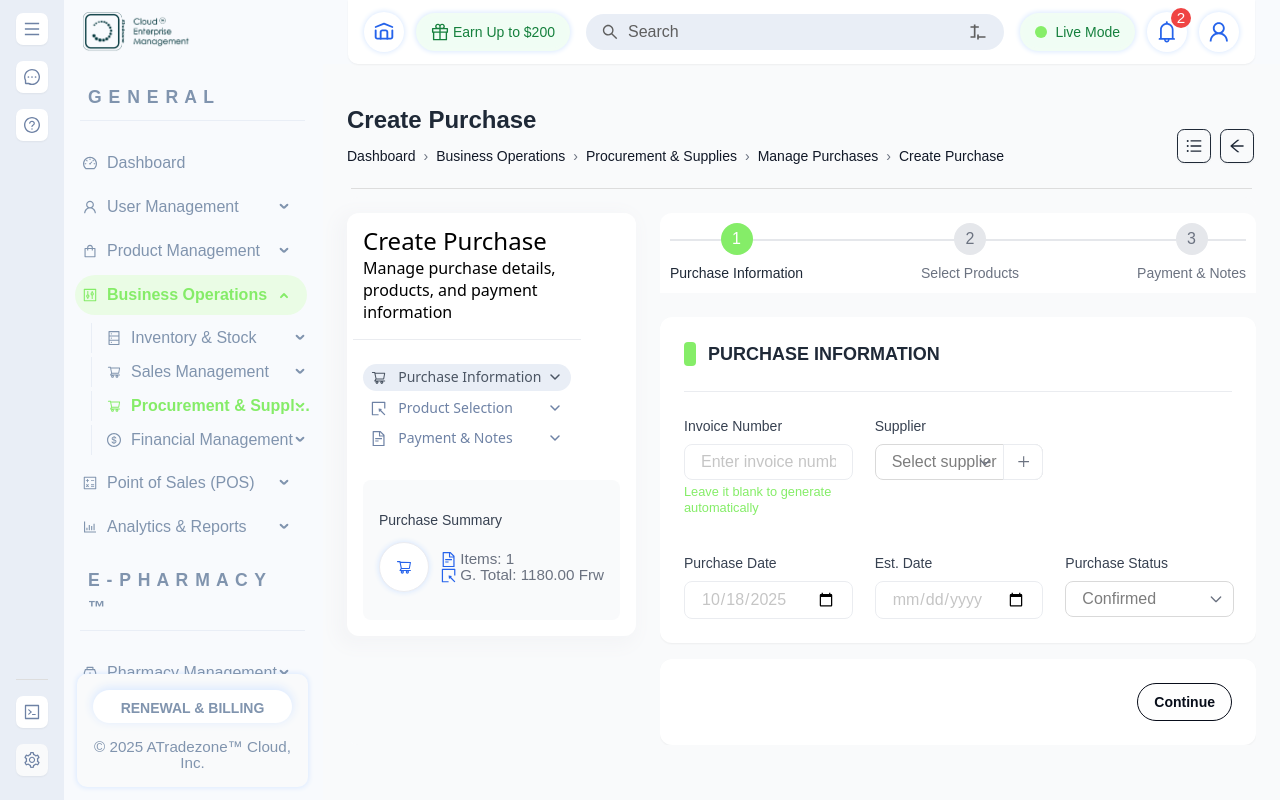
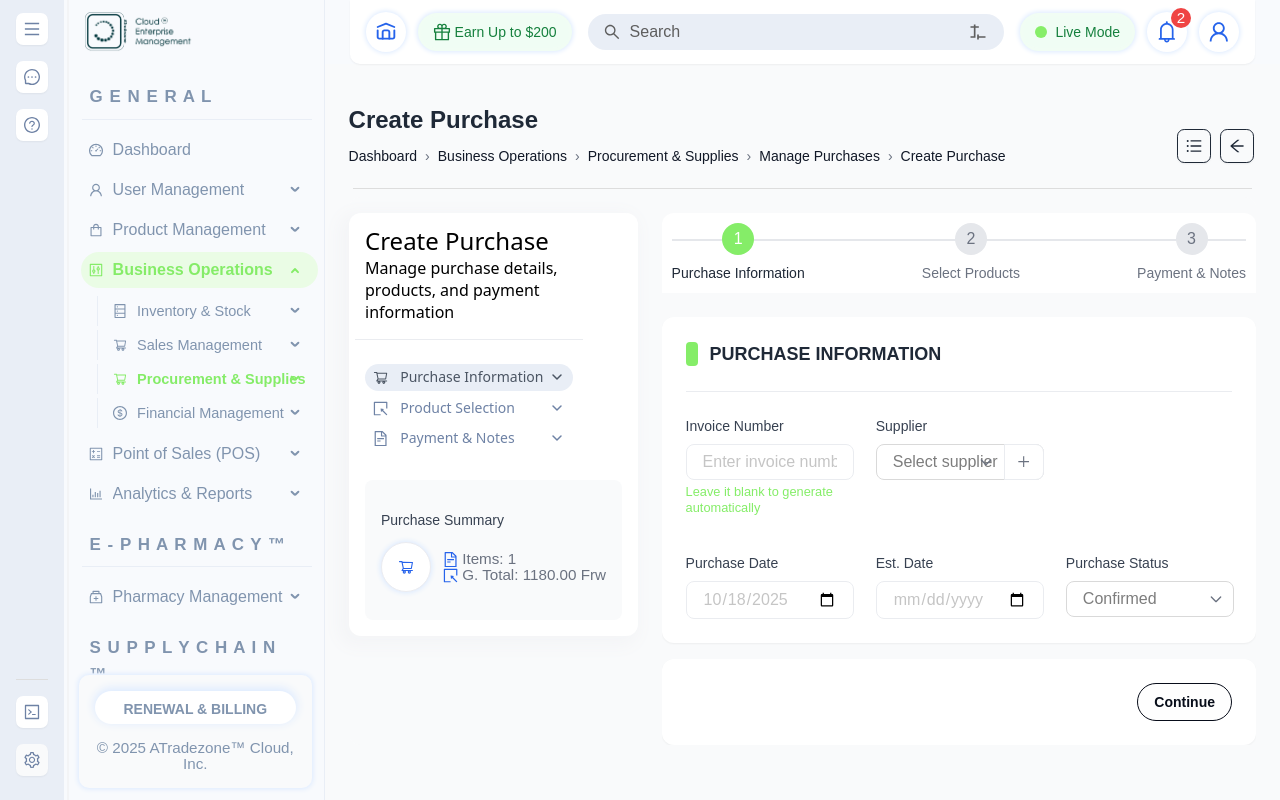
Before and after one commit to ATradezone/atradezone-frontend, a Next.js app: page /dashboard/business-operations/procurement-supplies/manage-purchases/create in a window 1280 px wide. Built offline with nearby package versions, Linux system fonts and the light colour scheme; a web font is replaced by a local one; what @ant-design/nextjs-registry would draw is missing.

Commit message:
Fix Column2 right margin and scrollbar issues

```diff
--- a/src/components/layout/Column2.tsx
+++ b/src/components/layout/Column2.tsx
@@ -308,7 +308,13 @@ const Column2 = () => {
 
   return (
     <div
-      className="w-64 bg-[#F8FAFD] border-r border-[#EAECF0] sticky top-0 h-screen flex flex-col"
+      className="w-64 bg-[#F8FAFD] sticky top-0 h-screen flex flex-col"
+      style={{
+        borderRight: '1px solid #e9eef6',
+        boxSizing: 'border-box',
+        marginLeft: '0.1rem',
+        paddingRight: '0.1rem',
+      }}
     >
       <div className="flex-shrink-0" style={{ minHeight: '4rem', paddingLeft: '1rem' }}>
         <div className="flex items-center h-full cursor-pointer" onClick={() => router.push('/dashboard')}>
@@ -334,9 +340,10 @@ const Column2 = () => {
             backgroundColor: 'transparent',
             border: 'none',
             paddingLeft: '0.5rem',
-            paddingRight: '0.5rem',
+            paddingRight: '0.0rem',
             width: '100%',
             boxSizing: 'border-box',
+            overflowX: 'hidden',
           }}
         />
       </div>
@@ -345,8 +352,8 @@ const Column2 = () => {
         borderRadius: '10px',
         boxShadow: 'rgb(220, 234, 255) 0px 0px 5px 1px',
         marginLeft: '10px',
-        marginRight: '15px',
-        marginBottom: '13px'
+        marginRight: '10px',
+        marginBottom: '12px'
       }}>
         <button
           className={`w-full py-2 px-6 rounded-full font-bold text-center transition-all duration-300 text-sm ${
@@ -372,7 +379,7 @@ const Column2 = () => {
         <div className="mt-4 text-center text-xs" style={{ color: '#8094AE' }}>
           <span
             className="cursor-pointer hover:underline"
-            onClick={() => router.push('https://www.atradezone.ca')}
+            onClick={() => router.push('https://www.atradezone.ca  ')}
             style={{ color: '#8094AE', textDecoration: 'none' }}
           >
             © {new Date().getFullYear()} ATradezone™ Cloud, Inc.
@@ -392,11 +399,16 @@ const Column2 = () => {
           border-radius: 9999px !important;
           margin-bottom: 4px !important;
           padding-left: 8px !important;
-          padding-right: 8px !important;
+          padding-right: 12px !important;
           color: #8094AE !important;
           font-weight: normal !important;
           font-size: medium !important;
-          margin-left: 0 !important;
+          height: 36px !important;
+          line-height: 36px !important;
+          display: flex !important;
+          align-items: center !important;
+          position: relative !important;
+          min-width: 200px !important;
         }
 
         .custom-menu .ant-menu-item:hover,
@@ -423,18 +435,23 @@ const Column2 = () => {
 
         .custom-menu .ant-menu-sub {
           background-color: transparent !important;
+          padding-right: 16.3px !important;
+          border: 0 !important;
+          border-radius: 0 !important;
+          box-shadow: none !important;
         }
 
         /* Level 2: first submenu items */
         .custom-menu .ant-menu-sub > .ant-menu-item,
         .custom-menu .ant-menu-sub > .ant-menu-submenu > .ant-menu-submenu-title {
-          margin-left: 16px !important;
+          margin-left: 20.5px !important;
           padding-left: 15px !important;
           border-left: 1px solid #e9eef6 !important;
           border-radius: 0 !important;
           background-color: transparent !important;
           height: 30px !important;
           line-height: 30px !important;
+          font-size: 14.5px !important;
         }
 
         .custom-menu .ant-menu-sub > .ant-menu-item:hover,
@@ -451,10 +468,10 @@ const Column2 = () => {
         /* Level 3: nested inside submenu */
         .custom-menu .ant-menu-sub .ant-menu-sub .ant-menu-item,
         .custom-menu .ant-menu-sub .ant-menu-sub .ant-menu-submenu-title {
-          margin-left: 39px !important;
+          margin-left: 43.5px !important;
           padding-left: 17px !important;
           border-left: 1px solid #e9eef6 !important;
-          font-size: 15px !important;
+          font-size: 14px !important;
           color: #8094AE !important;
           border-radius: 0 !important;
           height: 30px !important;
@@ -477,7 +494,7 @@ const Column2 = () => {
           border-bottom: 1px solid #e9eef6 !important;
           padding-bottom: 8px !important;
           margin: 12px 10px 22px 5px !important;
-          font-size: 1.1rem !important;
+          font-size: 1.06rem !important;
           text-transform: uppercase !important;
           font-weight: bold !important;
           padding-left: 0.5rem !important;
--- a/src/components/ui/AutoCompleteSelect.tsx
+++ b/src/components/ui/AutoCompleteSelect.tsx
@@ -26,6 +26,7 @@ interface AutoCompleteSelectProps {
     onClick: () => void;
   };
   swapActionButtonPosition?: boolean; // New prop to control positioning
+  showClearButton?: boolean; // New prop to show/hide clear button
 }
 
 const AutoCompleteSelect = ({
@@ -43,7 +44,8 @@ const AutoCompleteSelect = ({
   placeholder = 'Select an option...',
   prefix,
   actionButton,
-  swapActionButtonPosition = false // Default to false to maintain existing behavior
+  swapActionButtonPosition = false, // Default to false to maintain existing behavior
+  showClearButton = false // Default to false to maintain existing behavior
 }: AutoCompleteSelectProps) => {
   const [isOpen, setIsOpen] = useState(false);
   const [isFocused, setIsFocused] = useState(false);
@@ -195,6 +197,20 @@ const AutoCompleteSelect = ({
     }
   };
 
+  const handleClear = () => {
+    setInputValue('');
+    if (onChange) {
+      onChange('');
+    }
+    // Focus the input after clearing
+    setTimeout(() => {
+      const input = wrapperRef.current?.querySelector('input');
+      if (input) {
+        input.focus();
+      }
+    }, 0);
+  };
+
   const scrollToOption = (index: number) => {
     if (optionRefs.current[index]) {
       optionRefs.current[index].scrollIntoView({
@@ -249,6 +265,19 @@ const AutoCompleteSelect = ({
             borderRadius: '8px'
           }}
         />
+        {/* Clear button - only show when there's a value and showClearButton is true */}
+        {showClearButton && inputValue && (
+          <button
+            type="button"
+            onClick={handleClear}
+            className="absolute inset-y-0 right-10 flex items-center px-2 text-gray-500 hover:text-gray-700 focus:outline-none"
+            style={{ width: '2.5rem', marginRight: '1.6rem' }}
+          >
+            <svg className="w-4 h-4" fill="none" stroke="currentColor" viewBox="0 0 24 24" xmlns="http://www.w3.org/2000/svg">
+              <path strokeLinecap="round" strokeLinejoin="round" strokeWidth="2" d="M6 18L18 6M6 6l12 12"></path>
+            </svg>
+          </button>
+        )}
         {/* Position elements based on swapActionButtonPosition */}
         {swapActionButtonPosition ? (
           // Action button at the far right, dropdown arrow to its left
--- a/src/styles/globals.css
+++ b/src/styles/globals.css
@@ -4,14 +4,14 @@
 @tailwind utilities;
 
 :root {
-  --background: #ffffff;
-  --foreground: #171717;
+  --background: #f9fafd;
+  --foreground: #f9fafd;
   --font-primary: 'Afacad', -apple-system, BlinkMacSystemFont, 'Segoe UI', Roboto, Oxygen, Ubuntu, Cantarell, 'Open Sans', 'Helvetica Neue', sans-serif;
 }
 
 @media (prefers-color-scheme: dark) {
   :root {
-    --background: #0a0a0a;
+    --background: #f9fafd;
     --foreground: #ededed;
   }
 }
@@ -209,3 +209,8 @@ div.ant-tour div.ant-tour-mask {
 .ant-menu-item-group-title {
   font-family: var(--font-primary) !important;
 }
+
+/* Add margin-top to ant-menu-item-group-list */
+.ant-menu-item-group-list {
+  margin-top: -10px !important;
+}
```
